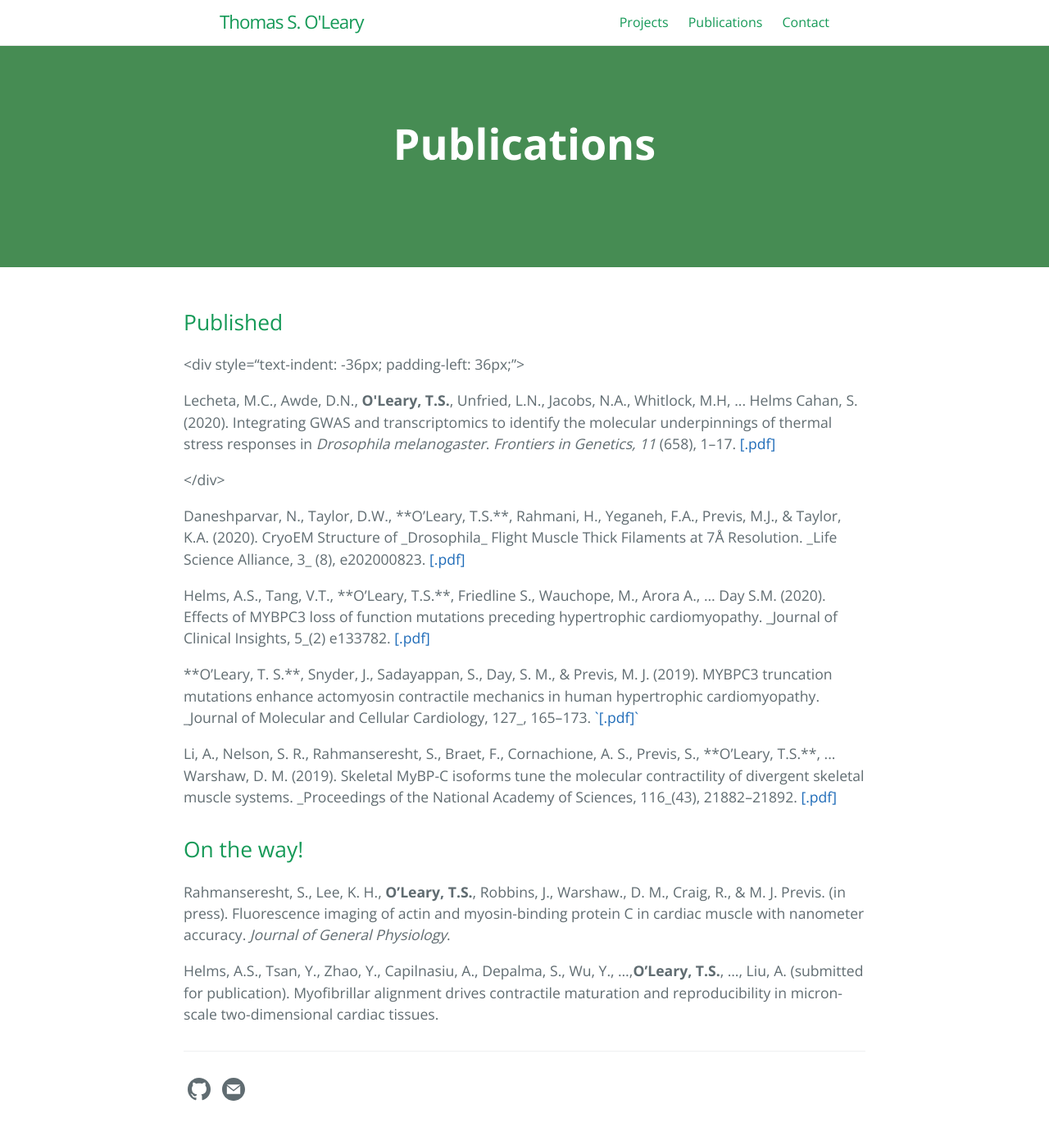
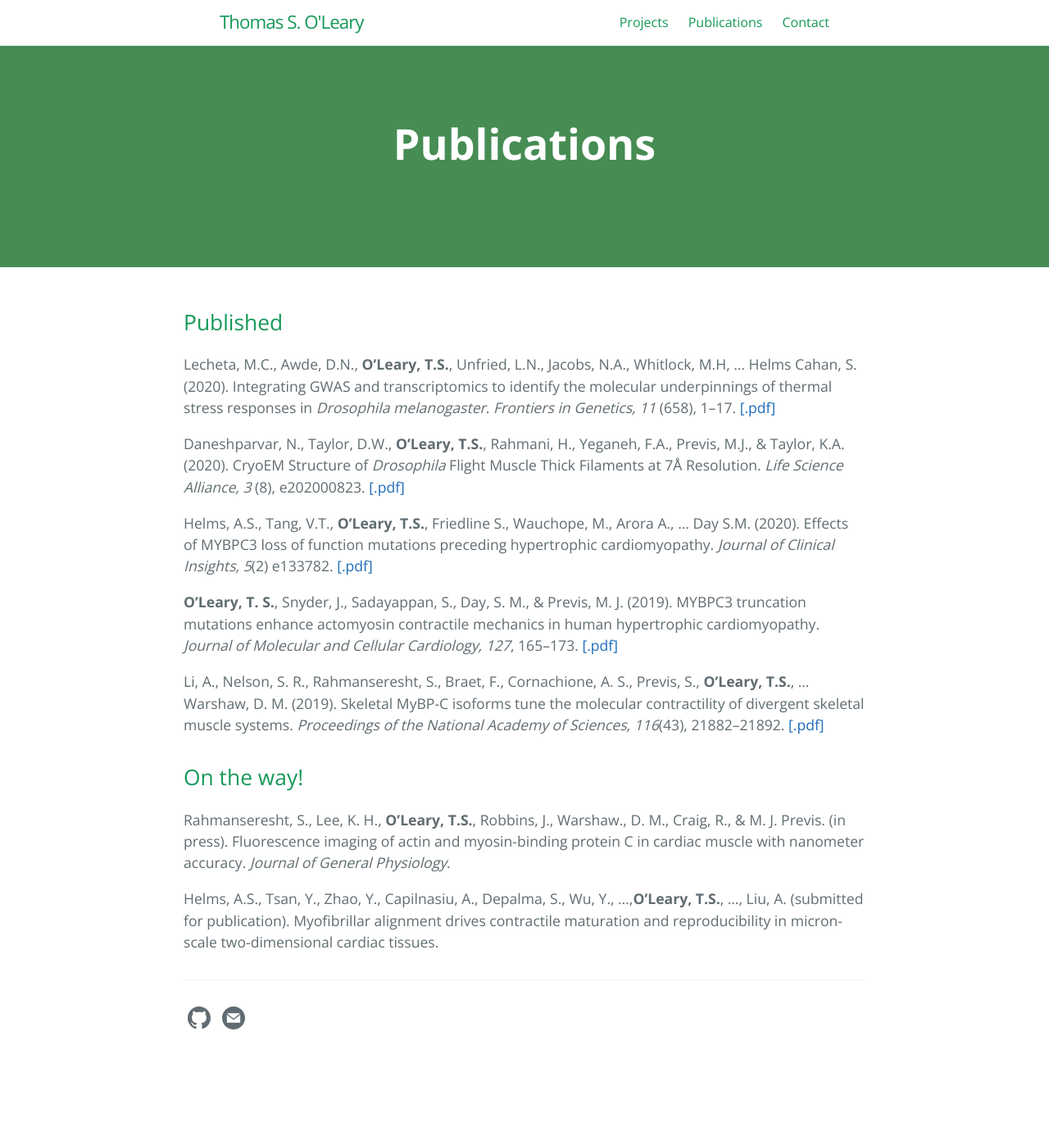
Before and after one commit to tsoleary/tsoleary.github.io, a Jekyll site: the page built from publications/publications.md, in a window 1280 px wide. Shown: the whole page at 82% size. Built offline with Jekyll 4.4.1, drawn with Linux system fonts in a browser that asks for light colours; after the commit the page ends 1310 px from its top, so only the background shows below that.

Commit message:
cleaned publication back

```diff
--- a/publications/publications.md
+++ b/publications/publications.md
@@ -8,19 +8,15 @@ order: 2
 ---
 ## Published
 
-<div style=“text-indent: -36px; padding-left: 36px;”>
+Lecheta, M.C., Awde, D.N., **O'Leary, T.S.**, Unfried, L.N., Jacobs, N.A., Whitlock, M.H, ... Helms Cahan, S. (2020). Integrating GWAS and transcriptomics to identify the molecular underpinnings of thermal stress responses in _Drosophila melanogaster_. _Frontiers in Genetics, 11_ (658), 1–17. <a href="publications/lecheta_et_al_2020.pdf" target="_blank"> [.pdf] </a>
 
-<p>Lecheta, M.C., Awde, D.N., <b>O'Leary, T.S.</b>, Unfried, L.N., Jacobs, N.A., Whitlock, M.H, ... Helms Cahan, S. (2020). Integrating GWAS and transcriptomics to identify the molecular underpinnings of thermal stress responses in <i>Drosophila melanogaster</i>. <i>Frontiers in Genetics, 11</i> (658), 1–17. <a href="publications/lecheta_et_al_2020.pdf" target="_blank"> [.pdf] </a> </p>
+Daneshparvar, N., Taylor, D.W., **O’Leary, T.S.**, Rahmani, H., Yeganeh, F.A., Previs, M.J., & Taylor, K.A. (2020). CryoEM Structure of _Drosophila_ Flight Muscle Thick Filaments at 7Å Resolution. _Life Science Alliance, 3_ (8), e202000823. <a href="publications/daneshparvar_et_al_2020.pdf" target="_blank"> [.pdf] </a>
 
-</div>
+Helms, A.S., Tang, V.T., **O’Leary, T.S.**, Friedline S., Wauchope, M., Arora A.,  … Day S.M. (2020). Effects of MYBPC3 loss of function mutations preceding hypertrophic cardiomyopathy. _Journal of Clinical Insights, 5_(2) e133782. <a href="publications/helms_et_al_2020.pdf" target="_blank"> [.pdf] </a>
 
-<p>Daneshparvar, N., Taylor, D.W., **O’Leary, T.S.**, Rahmani, H., Yeganeh, F.A., Previs, M.J., & Taylor, K.A. (2020). CryoEM Structure of _Drosophila_ Flight Muscle Thick Filaments at 7Å Resolution. _Life Science Alliance, 3_ (8), e202000823. <a href="publications/daneshparvar_et_al_2020.pdf" target="_blank"> [.pdf] </a></p>
+**O’Leary, T. S.**, Snyder, J., Sadayappan, S., Day, S. M., & Previs, M. J. (2019). MYBPC3 truncation mutations enhance actomyosin contractile mechanics in human hypertrophic cardiomyopathy. _Journal of Molecular and Cellular Cardiology, 127_, 165–173. <a href="publications/oleary_et_al_2019.pdf" target="_blank"> [.pdf] </a>
 
-<p>Helms, A.S., Tang, V.T., **O’Leary, T.S.**, Friedline S., Wauchope, M., Arora A.,  … Day S.M. (2020). Effects of MYBPC3 loss of function mutations preceding hypertrophic cardiomyopathy. _Journal of Clinical Insights, 5_(2) e133782. <a href="publications/helms_et_al_2020.pdf" target="_blank"> [.pdf] </a></p>
-
-<p>**O’Leary, T. S.**, Snyder, J., Sadayappan, S., Day, S. M., & Previs, M. J. (2019). MYBPC3 truncation mutations enhance actomyosin contractile mechanics in human hypertrophic cardiomyopathy. _Journal of Molecular and Cellular Cardiology, 127_, 165–173. <a href="publications/oleary_et_al_2019.pdf" target="_blank"> `[.pdf]` </a></p>
-
-<p>Li, A., Nelson, S. R., Rahmanseresht, S., Braet, F., Cornachione, A. S., Previs, S., **O’Leary, T.S.**, ... Warshaw, D. M. (2019). Skeletal MyBP-C isoforms tune the molecular contractility of divergent skeletal muscle systems. _Proceedings of the National Academy of Sciences, 116_(43), 21882–21892. <a href="publications/amy_li_pnas.pdf" target="_blank"> [.pdf] </a></p>
+Li, A., Nelson, S. R., Rahmanseresht, S., Braet, F., Cornachione, A. S., Previs, S., **O’Leary, T.S.**, ... Warshaw, D. M. (2019). Skeletal MyBP-C isoforms tune the molecular contractility of divergent skeletal muscle systems. _Proceedings of the National Academy of Sciences, 116_(43), 21882–21892. <a href="publications/amy_li_pnas.pdf" target="_blank"> [.pdf] </a>
 
 ## On the way!
 
```
